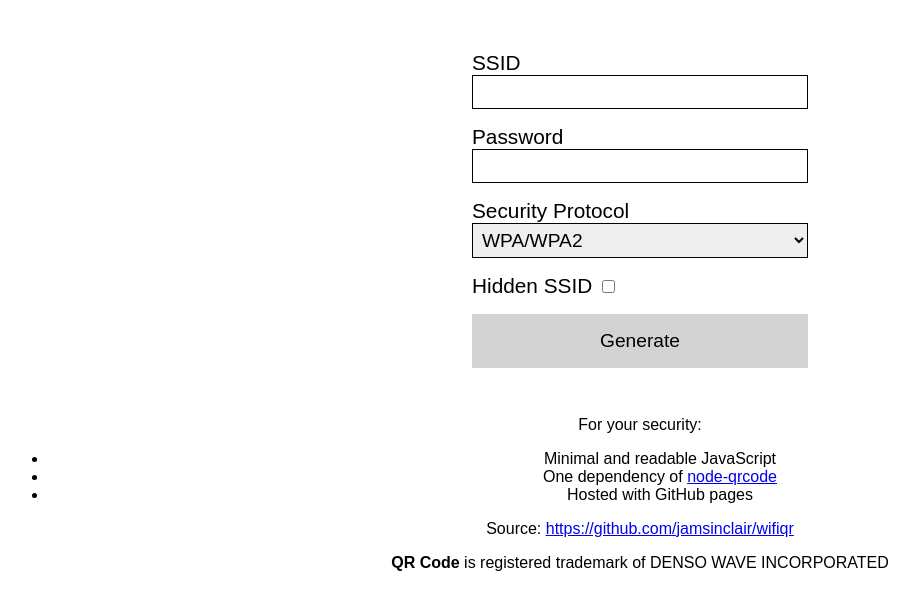
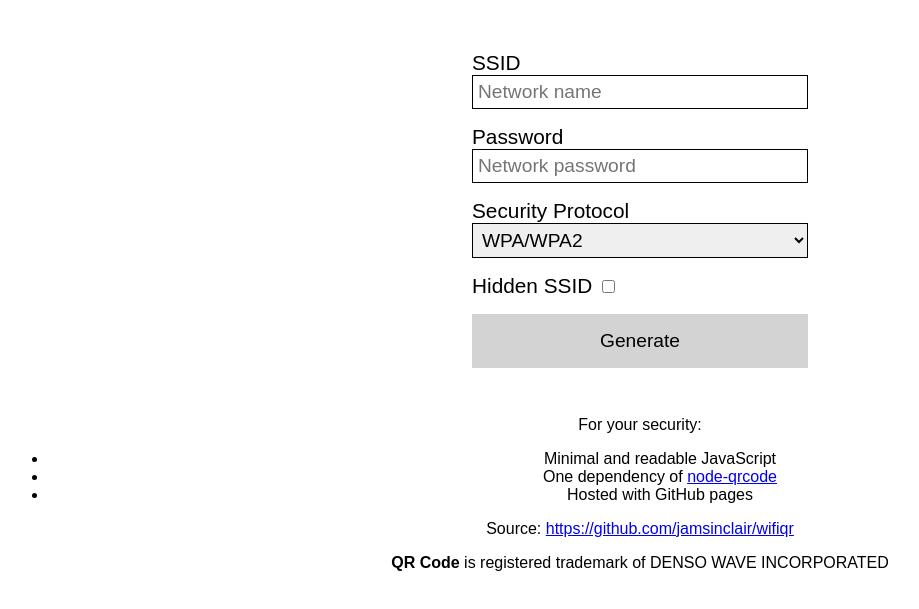
Before and after one commit to jamsinclair/wifiqr, a website: page index.html in a window 1280 px wide. Shown: the part 61-670 px from the top of the page, without its empty margins (0-919 px from the left). Drawn offline with Linux system fonts and the light colour scheme.

```diff
--- a/index.html
+++ b/index.html
@@ -20,11 +20,11 @@
     <form>
       <label>
         SSID
-        <input name="ssid" type="text" minlength="1" maxlength="32" required>
+        <input placeholder="Network name" name="ssid" type="text" minlength="1" maxlength="32" required>
       </label>
       <label>
         Password
-        <input name="pass" type="password">
+        <input placeholder="Network password" name="pass" type="password">
       </label>
       <label>
         Security Protocol
```
Also changed, not shown: 1 other file.
